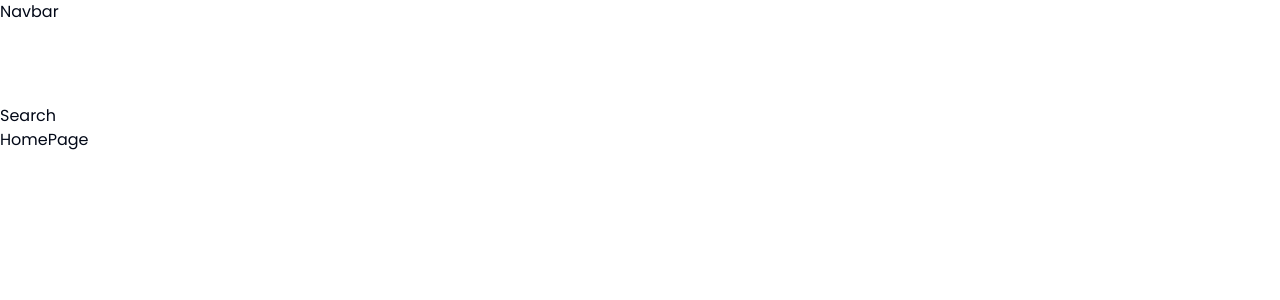
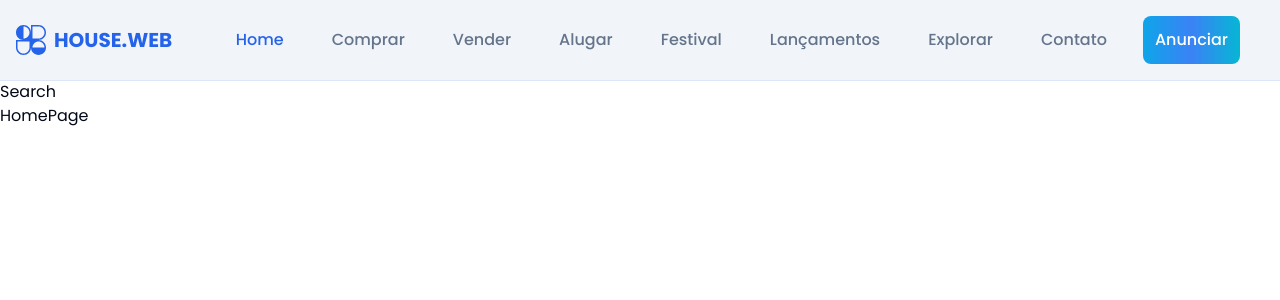
Before and after one commit to geraldobl58/house-web, a Next.js app: page / in a window 1280 px wide. Shown: the top 300 px of the page. Built offline with nearby package versions, Linux system fonts and the light colour scheme.

Commit message:
feat: Add layout page component

```diff
--- a/src/app/(homepage)/layout.tsx
+++ b/src/app/(homepage)/layout.tsx
@@ -1,8 +1,10 @@
+import Navbar from "@/components/navbar";
+
 const HomepageLayout = ({ children }: { children: React.ReactNode }) => {
   return (
     <>
       <div className="h-full">
-        Navbar
+        <Navbar />
         <main className="pt-20 h-full">
           Search
           {children}
```
